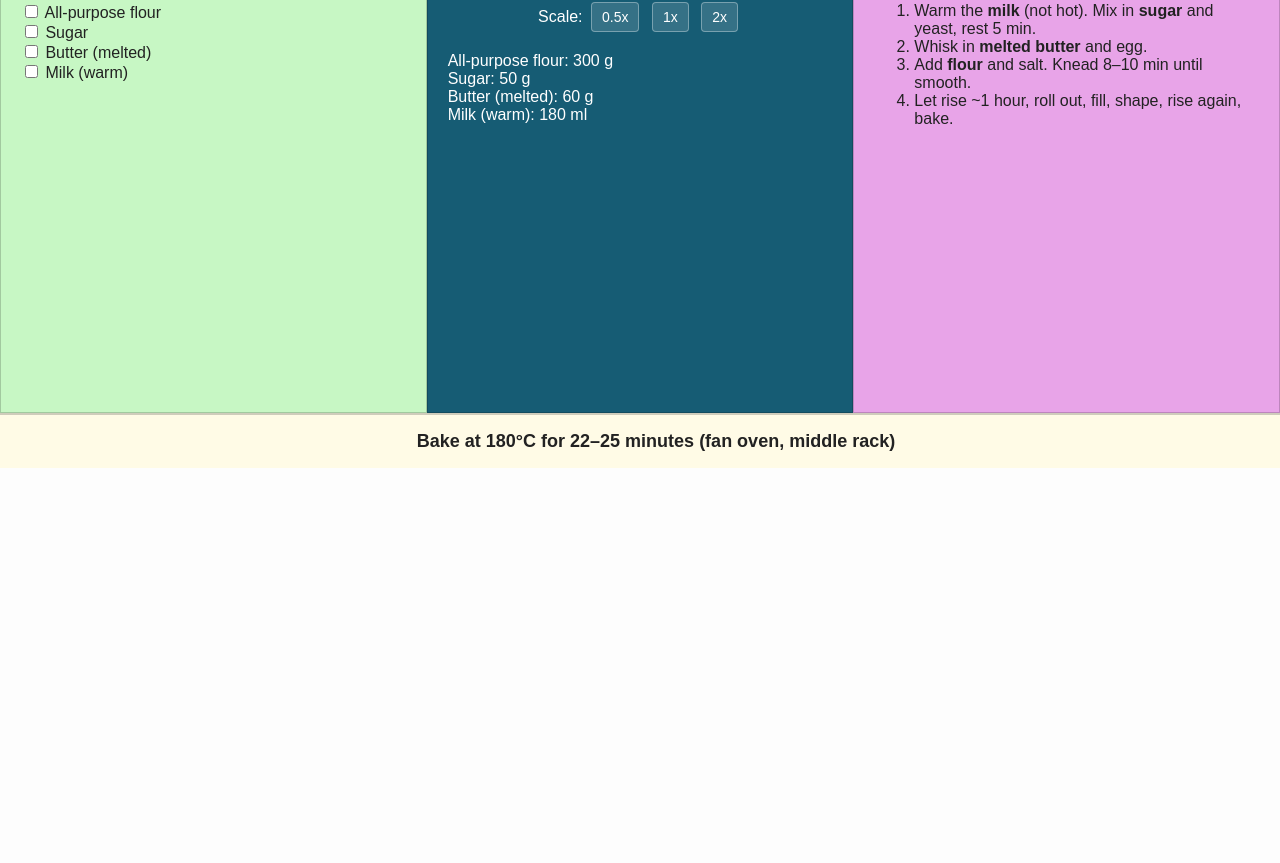
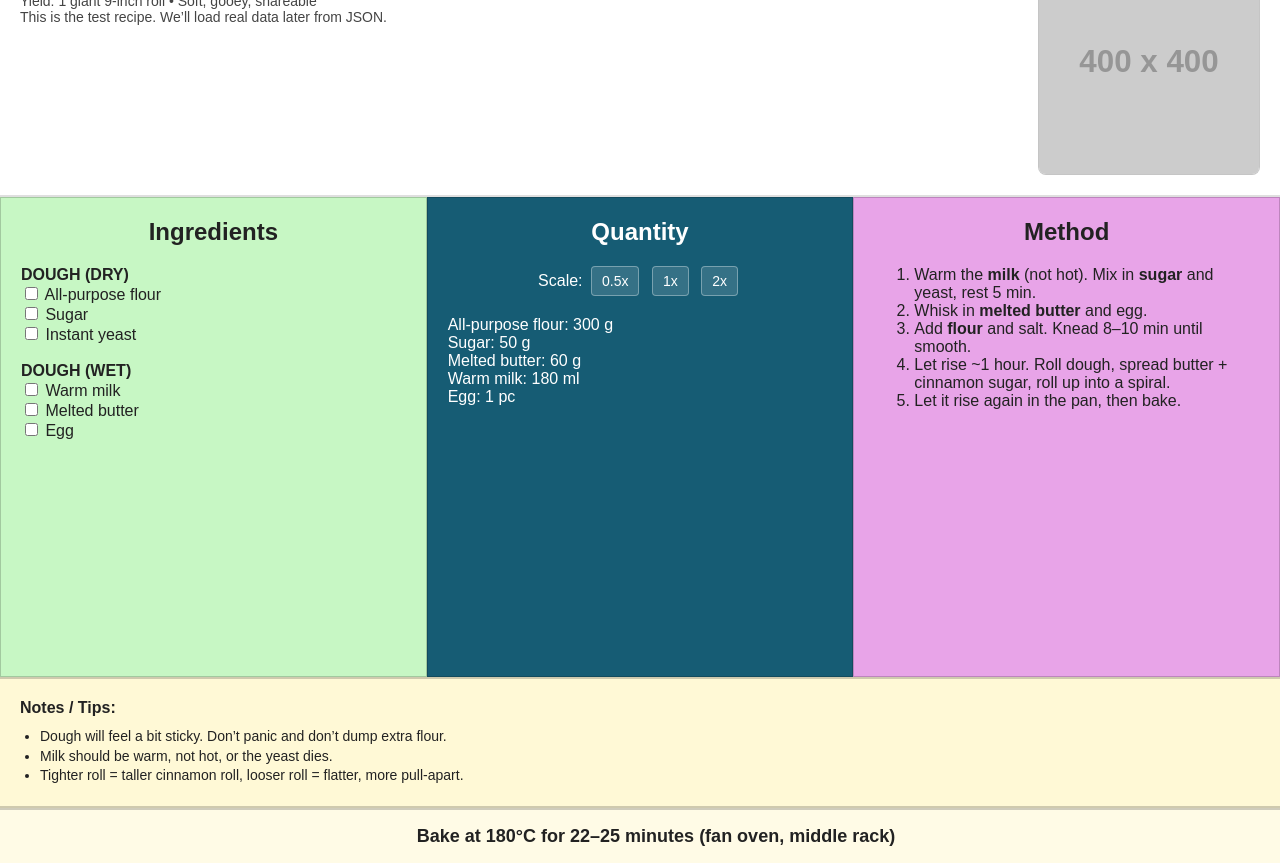
Before and after one commit to fatimagilani1516-ship-it/recipe-checklist-page, a plain HTML site: page recipe.html in a window 1280 px wide. Shown: the part 67-930 px from the top of the page. Before the commit the page ends 800 px from the top, so only its background shows below. Drawn offline with Linux system fonts and the light colour scheme; placeholder pictures from the web are drawn by us.

Commit message:
Update recipe.html

```diff
--- a/recipe.html
+++ b/recipe.html
@@ -7,31 +7,60 @@
   </head>
   <body>
 
+    <!-- HEADER: TITLE + IMAGE -->
+    <div class="recipe-header">
+      <div class="recipe-header-text">
+        <h1 class="recipe-title">Giant Cinnamon Roll</h1>
+        <p class="recipe-subinfo">
+          Yield: 1 giant 9-inch roll • Soft, gooey, shareable
+        </p>
+        <p class="recipe-subinfo">
+          This is the test recipe. We’ll load real data later from JSON.
+        </p>
+      </div>
+
+      <div class="recipe-image-wrapper">
+        <!-- Later this <img> will be set from data (like recipes/cinnamon-roll.jpg) -->
+        <img src="https://via.placeholder.com/400x400?text=Cinnamon+Roll"
+             alt="Recipe photo placeholder" />
+      </div>
+    </div>
+
+    <!-- MAIN 3 COLUMNS -->
     <div class="container">
+
       <!-- INGREDIENTS COLUMN -->
       <div class="section ingredients">
         <h2>Ingredients</h2>
 
-        <!-- later this will be auto-filled from data -->
+        <!-- later this will be auto-filled from data groups ("Dry", "Wet", etc) -->
         <div>
+          <strong>DOUGH (DRY)</strong><br />
           <label>
             <input type="checkbox" />
             All-purpose flour
-          </label>
-          <br />
+          </label><br />
           <label>
             <input type="checkbox" />
             Sugar
-          </label>
-          <br />
+          </label><br />
           <label>
             <input type="checkbox" />
-            Butter (melted)
-          </label>
-          <br />
+            Instant yeast
+          </label><br /><br />
+
+          <strong>DOUGH (WET)</strong><br />
           <label>
             <input type="checkbox" />
-            Milk (warm)
+            Warm milk
+          </label><br />
+          <label>
+            <input type="checkbox" />
+            Melted butter
+          </label><br />
+          <label>
+            <input type="checkbox" />
+            Egg
           </label>
         </div>
       </div>
@@ -50,11 +79,11 @@
 
         <!-- list of ingredient amounts -->
         <div id="quantity-list">
-          <!-- JS will update these numbers later -->
           <div>All-purpose flour: <span data-base="300">300</span> g</div>
           <div>Sugar: <span data-base="50">50</span> g</div>
-          <div>Butter (melted): <span data-base="60">60</span> g</div>
-          <div>Milk (warm): <span data-base="180">180</span> ml</div>
+          <div>Melted butter: <span data-base="60">60</span> g</div>
+          <div>Warm milk: <span data-base="180">180</span> ml</div>
+          <div>Egg: <span data-base="1">1</span> pc</div>
         </div>
       </div>
 
@@ -62,24 +91,38 @@
       <div class="section method">
         <h2>Method</h2>
         <ol>
-          <li>Warm the <b>milk</b> (not hot). Mix in <b>sugar</b> and yeast, rest 5 min.</li>
-          <li>Whisk in <b>melted butter</b> and egg.</li>
-          <li>Add <b>flour</b> and salt. Knead 8–10 min until smooth.</li>
-          <li>Let rise ~1 hour, roll out, fill, shape, rise again, bake.</li>
+          <li>
+            Warm the <b>milk</b> (not hot). Mix in <b>sugar</b> and yeast, rest 5 min.
+          </li>
+          <li>
+            Whisk in <b>melted butter</b> and egg.
+          </li>
+          <li>
+            Add <b>flour</b> and salt. Knead 8–10 min until smooth.
+          </li>
+          <li>
+            Let rise ~1 hour. Roll dough, spread butter + cinnamon sugar,
+            roll up into a spiral.
+          </li>
+          <li>
+            Let it rise again in the pan, then bake.
+          </li>
         </ol>
       </div>
     </div>
 
+    <!-- NOTES / TIPS -->
+    <div class="notes-block">
+      <p class="notes-block-title">Notes / Tips:</p>
+      <ul class="notes-block-list">
+        <li>Dough will feel a bit sticky. Don’t panic and don’t dump extra flour.</li>
+        <li>Milk should be warm, not hot, or the yeast dies.</li>
+        <li>Tighter roll = taller cinnamon roll, looser roll = flatter, more pull-apart.</li>
+      </ul>
+    </div>
+
     <!-- BOTTOM OVEN BAR -->
-    <div style="
-      width:100%;
-      padding:16px;
-      text-align:center;
-      font-size:18px;
-      font-weight:bold;
-      border-top:2px solid #00000030;
-      background:#fffbe6;
-    ">
+    <div class="oven-bar">
       Bake at 180°C for 22–25 minutes (fan oven, middle rack)
     </div>
 
```
